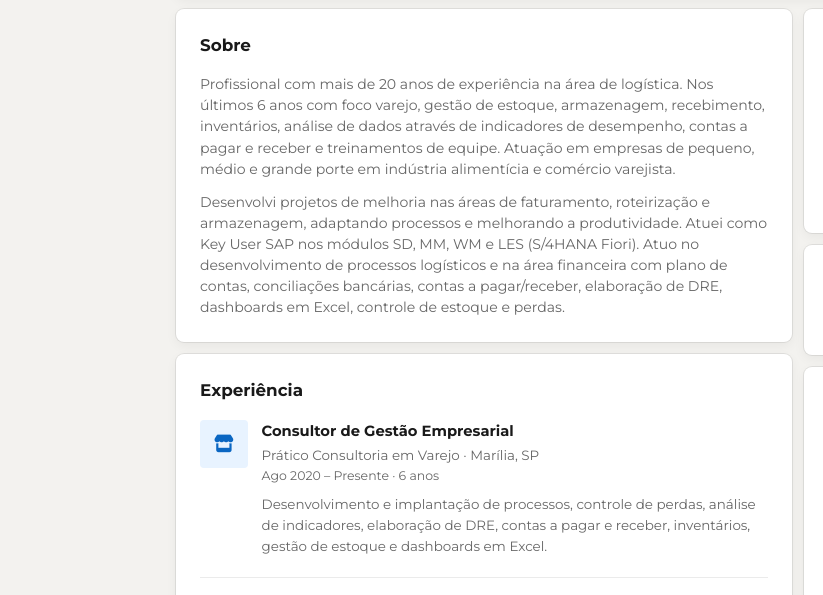
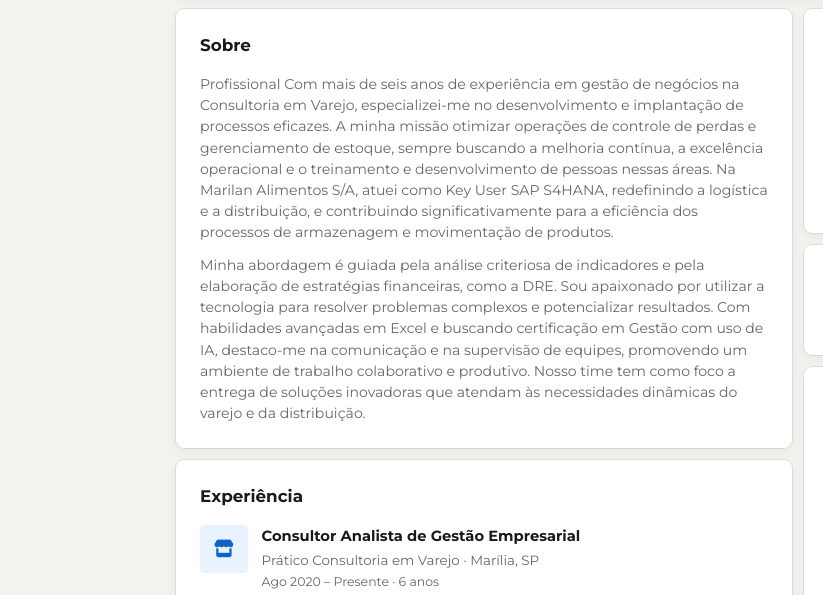
Before and after one commit to tiagoduartemba-dotcom/Curriculo, a plain HTML site: page index.html in a window 1280 px wide. Shown: the part 331-926 px from the top of the page, 0-823 px from the left. Drawn offline with nearby package versions, Linux system fonts and the light colour scheme.

Commit message:
Atualização de campos

```diff
--- a/index.html
+++ b/index.html
@@ -40,16 +40,22 @@
           <section class="card">
             <h2 class="card__heading">Sobre</h2>
             <p class="about-text">
-              Profissional com mais de 20 anos de experiência na área de logística. Nos últimos 6 anos com foco varejo,
-              gestão de estoque, armazenagem, recebimento, inventários, análise de dados
-              através de indicadores de desempenho, contas a pagar e receber e treinamentos de equipe.
-              Atuação em empresas de pequeno, médio e grande porte em indústria alimentícia e comércio varejista.
+              Profissional Com mais de seis anos de experiência em gestão de negócios na Consultoria em Varejo,
+              especializei-me no desenvolvimento e implantação de processos eficazes. A minha missão otimizar operações
+              de controle de perdas e gerenciamento de estoque, sempre buscando a melhoria contínua,
+              a excelência operacional e o treinamento e desenvolvimento de pessoas nessas áreas.
+              Na Marilan Alimentos S/A, atuei como Key User SAP S4HANA, redefinindo a logística e a
+              distribuição, e contribuindo significativamente para a eficiência dos processos de
+              armazenagem e movimentação de produtos.
             </p>
             <p class="about-text">
-              Desenvolvi projetos de melhoria nas áreas de faturamento, roteirização e armazenagem,
-              adaptando processos e melhorando a produtividade. Atuei como Key User SAP nos módulos SD, MM, WM e LES
-              (S/4HANA Fiori). Atuo no desenvolvimento de processos logísticos e na área financeira com plano de contas,
-              conciliações bancárias, contas a pagar/receber, elaboração de DRE, dashboards em Excel, controle de estoque e perdas.
+              Minha abordagem é guiada pela análise criteriosa de indicadores e pela elaboração de
+              estratégias financeiras, como a DRE. Sou apaixonado por utilizar a tecnologia para
+              resolver problemas complexos e potencializar resultados.
+              Com habilidades avançadas em Excel e buscando certificação em Gestão com uso de IA,
+              destaco-me na comunicação e na supervisão de equipes, promovendo um ambiente de trabalho
+              colaborativo e produtivo. Nosso time tem como foco a entrega de soluções inovadoras que
+              atendam às necessidades dinâmicas do varejo e da distribuição.
             </p>
           </section>
 
@@ -59,12 +65,14 @@
             <article class="timeline-item">
               <div class="timeline-item__logo"><i class="fa-solid fa-store"></i></div>
               <div class="timeline-item__body">
-                <h3>Consultor de Gestão Empresarial</h3>
+                <h3>Consultor Analista de Gestão Empresarial</h3>
                 <p class="timeline-item__company">Prático Consultoria em Varejo · Marília, SP</p>
                 <p class="timeline-item__date">Ago 2020 – Presente ·  6 anos</p>
                 <p class="timeline-item__desc">
                   Desenvolvimento e implantação de processos, controle de perdas, análise de indicadores,
-                  elaboração de DRE, contas a pagar e receber, inventários, gestão de estoque e dashboards em Excel.
+                  elaboração de DRE, contas a pagar e receber, inventários, gestão de estoque e
+                  compilação de dados para desenvolvimento dedashboards em Excel. Constante busca por inovaçõese
+                  melhorias contínuas e na eficiência operacional com ajuda de IA.
                 </p>
               </div>
             </article>
@@ -103,8 +111,8 @@
               <div class="timeline-item__logo"><i class="fa-solid fa-graduation-cap"></i></div>
               <div class="timeline-item__body">
                 <h3>MBA em IA Builders — Análise de Dados</h3>
-                <p class="timeline-item__company">Doutores do Excel</p>
-                <p class="timeline-item__date">Mai 2026 </p>
+                <p class="timeline-item__company">Doutores do Excel/Anhnaguera</p>
+                <p class="timeline-item__date">Mai 2026 à Junho 2027</p>
               </div>
             </article>
 
@@ -147,7 +155,7 @@
                 <div class="skill-bar" data-skill="SAP S/4HANA (SD, MM, WM, LES)" data-value="90"></div>
                 <div class="skill-bar" data-skill="Excel Avançado &amp; Dashboards" data-value="93"></div>
                 <div class="skill-bar" data-skill="Análise de Indicadores / DRE" data-value="88"></div>
-                <div class="skill-bar" data-skill="Python &amp ></div>
+                <div class="skill-bar" data-skill="Ferramentas de IA &amp; ChatGPT" data-value="50"></div>
               </div>
 
               <div class="skills__charts">
@@ -174,7 +182,7 @@
                   </div>
                   <div class="donut-item">
                     <canvas id="donutPython"></canvas>
-                    <span>Python</span>
+                    <span>ferramentas de IA</span>
                   </div>
                 </div>
               </div>
```
